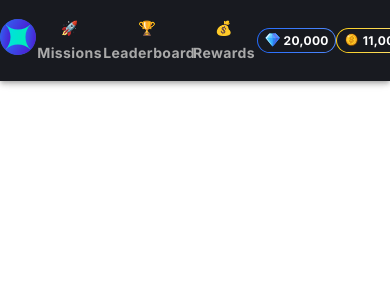
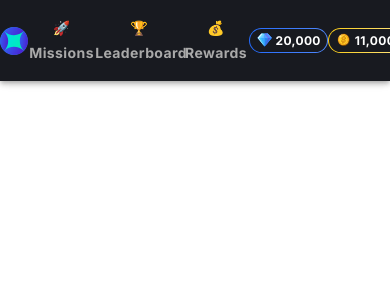
Before and after one commit to est-kim/radicalx, a React (Create React App) app: page / in a window 390 px wide. Shown: the top 300 px of the page. Built offline with nearby package versions, Linux system fonts and the light colour scheme.

Commit message:
aligned logo and made responsive

```diff
--- a/src/components/Header/Header.js
+++ b/src/components/Header/Header.js
@@ -51,22 +51,36 @@ function Header() {
         }}
       >
         <Box
+          component="a"
+          href="/"
+          id="logo"
           sx={{
             alignItems: "center",
-            // flexShrink: 0,
+            justifyContent: "center",
+            display: "flex",
+            flexShrink: 0,
+            img: {
+              width: {
+                xs: "28px",
+                sm: "36px",
+                md: "36px",
+                lg: "166.72px",
+                xl: "166.72px",
+                xxl: "166.72px",
+              },
+              height: {
+                xs: "28px",
+                sm: "36px",
+                md: "36px",
+                lg: "21.341px",
+                xl: "21.341px",
+                xxl: "21.341px",
+              }
+            }
           }}
         >
-          <Typography
-            component="a"
-            href="/"
-            id="logo"
-            sx={{
-              alignItems: "center",
-              justifyContent: "center",
-            }}
-          >
             <img src={logo} alt="Logo" />
-          </Typography>
+
         </Box>
 
         <Box
```
